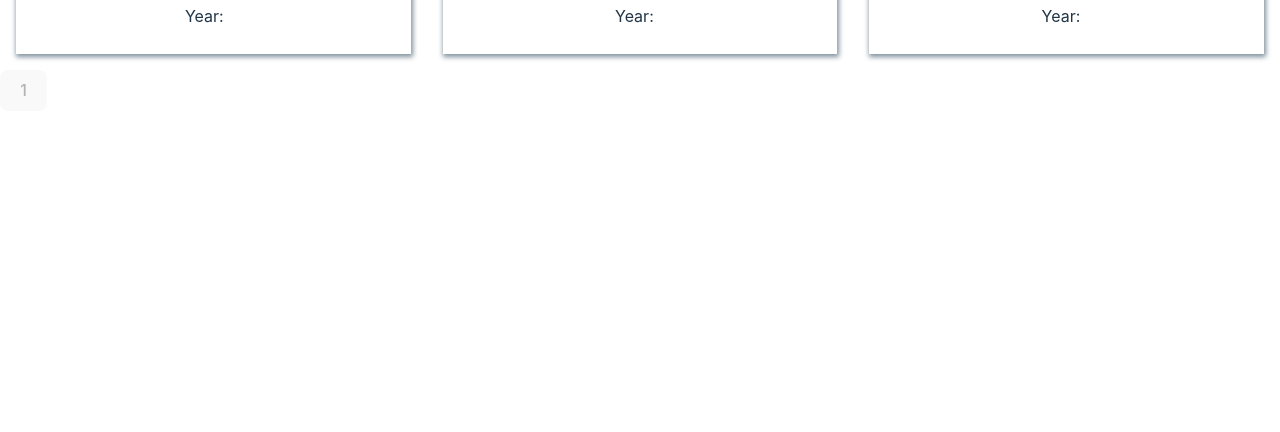
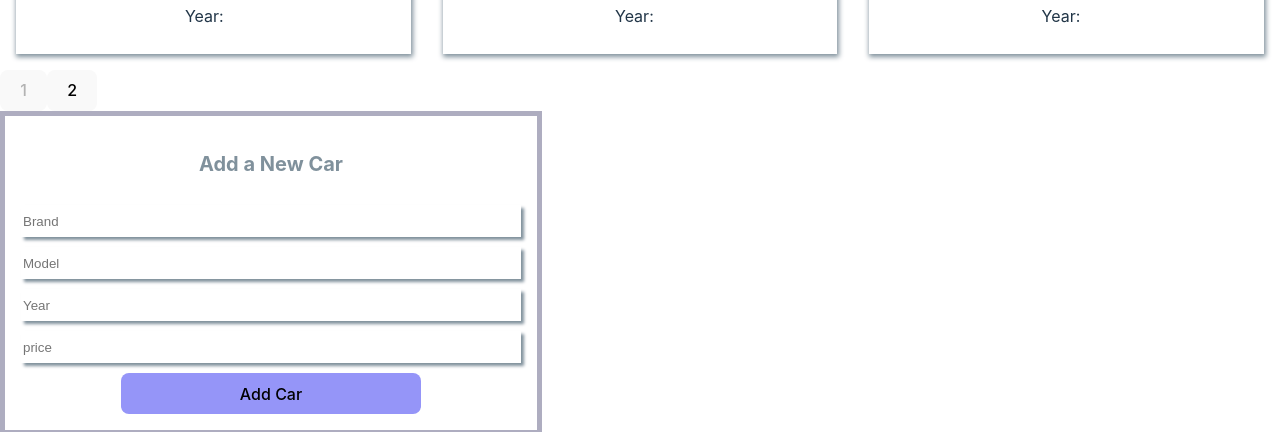
Before and after one commit to Behruz-08/Redux-Toolkit, a React (Vite) app: page / in a window 1280 px wide. Shown: the part 2387-2819 px from the top of the page. Before the commit the page ends 2498 px from the top, so only its background shows below. Built offline with nearby package versions, Linux system fonts and the light colour scheme.

Commit message:
исправления которые устранили в филтрах

```diff
--- a/src/components/carGallery/CarGallery.jsx
+++ b/src/components/carGallery/CarGallery.jsx
@@ -1,123 +1,130 @@
-// import React from "react";
-// import style from "./CarGallery.module.css"
-// import { useSelector, useDispatch } from "react-redux";
-// import {
-//   setFilterBrand,
-//   setPage,
-//   setNewCar,
-//   addCar,
-// } from "../../../src/features/carsGallery/CarsGallerySlices";
-// import CarCard from "../carsCard/CarsCard";
-// import Filters from "../filters/CarsFilters";
-// import Pagination from "../paginations/Paginations";
-
-// const CarGallery = () => {
-//   const filterBrand = useSelector((state) => state.carGallery.filterBrand);
-//   const page = useSelector((state) => state.carGallery.page);
-//   const newCar = useSelector((state) => state.carGallery.newCar);
-//   const allCars = useSelector((state) => state.carGallery.allCars);
-//   const carsPerPage = useSelector((state) => state.carGallery.carsPerPage);
-//   const dispatch = useDispatch();
-
-//   const handleFilterChange = (brand) => {
-//     dispatch(setFilterBrand(brand));
-//   };
 
 
+// // import React, {useState} from "react";
+// // import style from "./CarGallery.module.css";
+// // import { useSelector, useDispatch } from "react-redux";
+// // import {
+// //   setFilterBrand,
+// //   setFilterModel,
+// //   setFilterPrice,
+// //   setPage,
+// //   setNewCar,
+// //   addCar,
+// // } from "../../../src/features/carsGallery/CarsGallerySlices";
+// // import CarCard from "../carsCard/CarsCard";
+// // import Filters from "../filters/CarsFilters";
+// // import Pagination from "../paginations/Paginations";
+
+// // const CarGallery = () => {
+// //   const filterBrand = useSelector((state) => state.carGallery.filterBrand);
+// //   const filterModel = useSelector((state) => state.carGallery.filterModel);
+// //   const filterPrice = useSelector((state) => state.carGallery.filterPrice);
+// //   const page = useSelector((state) => state.carGallery.page);
+
+// //   const newCar = useSelector((state) => state.carGallery.newCar);
+// //   const allCars = useSelector((state) => state.carGallery.allCars);
+// //   const carsPerPage = useSelector((state) => state.carGallery.carsPerPage);
+// //   const dispatch = useDispatch();
+
+// //   const [newCarInput, setNewCarInput] = useState({ brand: '', model: '', price: '' });
+
+// //   const filterCars = (cars) => {
+// //     return cars.filter((car) => {
+// //       const brandMatch = filterBrand === "" || car.brand === filterBrand;
+// //       const modelMatch = filterModel === "" || (car.model && car.model.toLowerCase().includes(filterModel.toLowerCase()));
+// //       const priceMatch = filterPrice === "" || car.price <= parseFloat(filterPrice);
+
+// //       return brandMatch && modelMatch && priceMatch;
+// //     });
+// //   };
+
+// //   const handleFilterBrandChange = (brand) => {
+// //     dispatch(setFilterBrand(brand));
+// //   };
+
+// //   const handleFilterModelChange = (model) => {
+// //     dispatch(setFilterModel(model));
+// //   };
+
+// //   const handleFilterPriceChange = (price) => {
+// //     dispatch(setFilterPrice(price));
+// //   };
+
+// //   const handlePageChange = (pageNumber) => {
+// //     dispatch(setPage(pageNumber));
+// //   };
+
+// //   // const handleAddCar = () => {
+// //   //   dispatch(addCar(newCarInput));
+
+// //   //   setNewCarInput({ brand: '', model: '', price: '' });
+// //   // };
+
+// //   const handleAddCar = () => {
+// //     dispatch(addCar(newCarInput));
+// //     dispatch(setNewCar(true)); // Assuming setNewCar sets the flag to true
+// //     setNewCarInput({ brand: '', model: '', price: '' });
+// //   };
 
 
-//   const handlePageChange = (pageNumber) => {
-//     dispatch(setPage(pageNumber));
-//   };
+// //   const paginatedCars = filterCars(allCars)
+// //     .slice((page - 1) * carsPerPage, page * carsPerPage);
 
-//   const handleInputChange = (e) => {
-//     const { name, value } = e.target;
-//     dispatch(setNewCar({ ...newCar, [name]: value }));
+// //   return (
+// //     <div className={style.wrapper}>
+// //       <Filters
+// //           filterModel={filterModel}
+// //           filterPrice={filterPrice}
+// //           onFilterBrandChange={handleFilterBrandChange}
+// //           onFilterModelChange={handleFilterModelChange}
+// //           onFilterPriceChange={handleFilterPriceChange}
+// //         />
 
-//   };
+// //       <div className={style.car_cards}>
+// //         {paginatedCars.map((car) => (
+// //           <CarCard key={car.id} car={car} />
+// //         ))}
+// //       </div>
 
-//   const handleAddCar = () => {
-//     dispatch(addCar(newCar));
-//   };
+// //       <Pagination
+// //         currentPage={page}
+// //         totalPages={Math.ceil(filterCars(allCars).length / carsPerPage)}
+// //         onPageChange={handlePageChange}
+// //       />
 
-//   // Вычисляем пагинированные автомобили на основе текущей страницы и количества автомобилей на странице
-//   const paginatedCars = allCars
-//     .filter((car) => filterBrand === "" || car.brand === filterBrand)
-//     .slice((page - 1) * carsPerPage, page * carsPerPage);
+// //       <div className="add-car-form">
+// //         <div className={style.form}>
+// //           <h2>Add a New Car</h2>
+// //           <input
+// //             type="text"
+// //             name="brand"
+// //             value={newCarInput.brand}
+// //             onChange={(e) => setNewCarInput({...newCarInput, brand: e.target.value})}
+// //           />
+// //           <input
+// //             type="text"
+// //             name="model"
+// //             value={newCarInput.model}
+// //             onChange={(e) => setNewCarInput({...newCarInput, model: e.target.value})}
+// //           />
+// //           <input
+// //             type="number"
+// //             name="price"
+// //             value={newCarInput.price}
+// //             onChange={(e) => setNewCarInput({...newCarInput, price: e.target.value})}
+// //           />
+// //           <div className={style.btn}>
+// //             <button onClick={handleAddCar}>Add Car</button>
+// //           </div>
+// //         </div>
+// //       </div>
+// //     </div>
+// //   );
+// // };
 
+// // export default CarGallery;
 
-//   return (
-//     <div className={style.wrapper}>
-
-//     <div className={style.cars_container}>
-//       <Filters
-//         selectedBrand={filterBrand}
-//         onFilterChange={handleFilterChange}
-//         allCars={allCars} // Передаем список всех автомобилей
-//       />
-//       <div className={style.car_cards}>
-//         {paginatedCars.map((car) => (
-//           <CarCard  key={car.id} car={car} price={car.price} />
-//         ))}
-//       </div>
-//       <Pagination
-//         currentPage={page}
-//         totalPages={Math.ceil(
-//           allCars.filter(
-//             (car) => filterBrand === "" || car.brand === filterBrand
-//           ).length / carsPerPage
-//         )}
-//         onPageChange={handlePageChange}
-//       />
-//       <div className="add-car-form">
-//         <div className={style.form}>
-//         <h2>Add a New Car</h2>
-
-//         <input
-//           type="text"
-//           name="brand"
-//           placeholder="Brand"
-//           value={newCar.brand}
-//           onChange={handleInputChange}
-//         />
-//         <input
-//           type="text"
-//           name="model"
-//           placeholder="Model"
-//           value={newCar.model}
-//           onChange={handleInputChange}
-//         />
-//         <input
-//           type="text"
-//           name="year"
-//           placeholder="Year"
-//           value={newCar.year}
-//           onChange={handleInputChange}
-//         />
-//         <input
-//           type="text"
-//           name="price"
-//           placeholder="price"
-//           value={newCar.price}
-//           onChange={handleInputChange}
-//         />
-//         <div className={style.btn}>
-
-//         <button onClick={handleAddCar}>Add Car</button>
-//         </div>
-//         </div>
-//       </div>
-//     </div>
-//     </div>
-//   );
-// };
-
-// export default CarGallery;
-
-
-// Компонент CarGallery.jsx
-
-// import React from "react";
+// import React, { useState, useEffect } from "react";
 // import style from "./CarGallery.module.css";
 // import { useSelector, useDispatch } from "react-redux";
 // import {
@@ -137,11 +144,30 @@
 //   const filterModel = useSelector((state) => state.carGallery.filterModel);
 //   const filterPrice = useSelector((state) => state.carGallery.filterPrice);
 //   const page = useSelector((state) => state.carGallery.page);
-//   const newCar = useSelector((state) => state.carGallery.newCar);
+//   const newCar = useSelector((state) => state.carGallery.newCar); // Добавлено получение флага newCar
 //   const allCars = useSelector((state) => state.carGallery.allCars);
 //   const carsPerPage = useSelector((state) => state.carGallery.carsPerPage);
 //   const dispatch = useDispatch();
 
+//   const [newCarInput, setNewCarInput] = useState({ brand: '', model: '', price: '' });
+
+//   // Обработка флага newCar
+//   useEffect(() => {
+//     if (newCar) {
+//       dispatch(setPage(1)); // Переход на первую страницу после добавления нового автомобиля
+//       dispatch(setNewCar(false)); // Сброс флага newCar после обработки
+//     }
+//   }, [newCar, dispatch]);
+
+//   const filterCars = (cars) => {
+//     return cars.filter((car) => {
+//       const brandMatch = filterBrand === "" || car.brand === filterBrand;
+//       const modelMatch = filterModel === "" || (car.model && car.model.toLowerCase().includes(filterModel.toLowerCase()));
+//       const priceMatch = filterPrice === "" || car.price <= parseFloat(filterPrice);
+
+//       return brandMatch && modelMatch && priceMatch;
+//     });
+//   };
 
 //   const handleFilterBrandChange = (brand) => {
 //     dispatch(setFilterBrand(brand));
@@ -158,56 +184,71 @@
 //   const handlePageChange = (pageNumber) => {
 //     dispatch(setPage(pageNumber));
 //   };
-//   // Функция для фильтрации автомобилей
-//   const filterCars = (cars) => {
-//     return cars.filter((car) => {
-//       // Фильтрация по бренду
-//       const brandMatch = filterBrand === "" || car.brand === filterBrand;
-//       // Фильтрация по модели
-//       const modelMatch =
-//         filterModel === "" || car.model.toLowerCase().includes(filterModel.toLowerCase());
-//       // Фильтрация по цене
-//       const priceMatch = filterPrice === "" || car.price <= parseFloat(filterPrice);
 
-//       return brandMatch && modelMatch && priceMatch;
-//     });
+//   const handleAddCar = () => {
+//     dispatch(addCar(newCarInput));
+//     setNewCarInput({ brand: '', model: '', price: '' });
 //   };
 
-//   // Вычисляем пагинированные автомобили на основе текущей страницы и количества
-//   // автомобилей на странице
 //   const paginatedCars = filterCars(allCars)
 //     .slice((page - 1) * carsPerPage, page * carsPerPage);
 
 //   return (
 //     <div className={style.wrapper}>
-
 //       <Filters
-//   filterBrand={filterBrand}
-//   filterModel={filterModel}
-//   filterPrice={filterPrice}
-//   onFilterBrandChange={handleFilterBrandChange}
-//   onFilterModelChange={handleFilterModelChange}
-//   onFilterPriceChange={handleFilterPriceChange}
-// />
-
+//           filterModel={filterModel}
+//           filterPrice={filterPrice}
+//           onFilterBrandChange={handleFilterBrandChange}
+//           onFilterModelChange={handleFilterModelChange}
+//           onFilterPriceChange={handleFilterPriceChange}
+//         />
 
 //       <div className={style.car_cards}>
 //         {paginatedCars.map((car) => (
 //           <CarCard key={car.id} car={car} />
 //         ))}
 //       </div>
+
 //       <Pagination
-//        currentPage={page}
-//   totalPages={Math.ceil(filterCars(allCars).length / carsPerPage)}
-//   onPageChange={handlePageChange}
-//        />
+//         currentPage={page}
+//         totalPages={Math.ceil(filterCars(allCars).length / carsPerPage)}
+//         onPageChange={handlePageChange}
+//       />
+
+//       <div className="add-car-form">
+//         <div className={style.form}>
+//           <h2>Add a New Car</h2>
+//           <input
+//             type="text"
+//             name="brand"
+//             value={newCarInput.brand}
+//             onChange={(e) => setNewCarInput({...newCarInput, brand: e.target.value})}
+//           />
+//           <input
+//             type="text"
+//             name="model"
+//             value={newCarInput.model}
+//             onChange={(e) => setNewCarInput({...newCarInput, model: e.target.value})}
+//           />
+//           <input
+//             type="number"
+//             name="price"
+//             value={newCarInput.price}
+//             onChange={(e) => setNewCarInput({...newCarInput, price: e.target.value})}
+//           />
+//           <div className={style.btn}>
+//             <button onClick={handleAddCar}>Add Car</button>
+//           </div>
+//         </div>
+//       </div>
 //     </div>
 //   );
 // };
 
 // export default CarGallery;
 
-import React from "react";
+
+import React, { useState, useEffect } from "react";
 import style from "./CarGallery.module.css";
 import { useSelector, useDispatch } from "react-redux";
 import {
@@ -222,18 +263,35 @@ import CarCard from "../carsCard/CarsCard";
 import Filters from "../filters/CarsFilters";
 import Pagination from "../paginations/Paginations";
 
-
 const CarGallery = () => {
   const filterBrand = useSelector((state) => state.carGallery.filterBrand);
   const filterModel = useSelector((state) => state.carGallery.filterModel);
   const filterPrice = useSelector((state) => state.carGallery.filterPrice);
   const page = useSelector((state) => state.carGallery.page);
-
   const newCar = useSelector((state) => state.carGallery.newCar);
   const allCars = useSelector((state) => state.carGallery.allCars);
   const carsPerPage = useSelector((state) => state.carGallery.carsPerPage);
   const dispatch = useDispatch();
 
+  const [newCarInput, setNewCarInput] = useState({ brand: '', model: '', price: '' });
+
+  useEffect(() => {
+    if (newCar) {
+      dispatch(addCar(newCarInput));
+      dispatch(setNewCar(false)); // Сбросить флаг после добавления нового автомобиля
+      setNewCarInput({ brand: '', model: '', price: '' });
+    }
+  }, [newCar, dispatch, newCarInput]);
+
+  const filterCars = (cars) => {
+    return cars.filter((car) => {
+      const brandMatch = filterBrand === "" || car.brand === filterBrand;
+      const modelMatch = filterModel === "" || (car.model && car.model.toLowerCase().includes(filterModel.toLowerCase()));
+      const priceMatch = filterPrice === "" || (car.price <= parseFloat(filterPrice));
+
+      return brandMatch && modelMatch && priceMatch;
+    });
+  };
 
   const handleFilterBrandChange = (brand) => {
     dispatch(setFilterBrand(brand));
@@ -247,34 +305,38 @@ const CarGallery = () => {
     dispatch(setFilterPrice(price));
   };
 
+  // const handleInputChange = (e) => {
+  //   const { name, value } = e.target;
+  //   dispatch(setNewCar({ ...newCar, [name]: value }));
+
+  // };
+
+const handleInputChange = (e) => {
+  const { name, value } = e.target;
+  setNewCarInput({ ...newCarInput, [name]: value });
+};
+
+
+const handleAddCar = () => {
+  dispatch(addCar(newCarInput));
+  setNewCarInput({ brand: '', model: '', price: '' });
+};
+
+  // const handleAddCar = () => {
+  //   dispatch(addCar(newCar));
+  // };
+
   const handlePageChange = (pageNumber) => {
     dispatch(setPage(pageNumber));
   };
-  // Функция для фильтрации автомобилей
-  const filterCars = (cars) => {
-    return cars.filter((car) => {
-      // Фильтрация по бренду
-      const brandMatch = filterBrand === "" || car.brand === filterBrand;
-      // Фильтрация по модели
-      const modelMatch =
-        filterModel === "" || car.model.toLowerCase().includes(filterModel.toLowerCase());
-      // Фильтрация по цене
-      const priceMatch = filterPrice === "" || car.price <= parseFloat(filterPrice);
 
-      return brandMatch && modelMatch && priceMatch;
-    });
-  };
 
-  // Вычисляем пагинированные автомобили на основе текущей страницы и количества
-  // автомобилей на странице
   const paginatedCars = filterCars(allCars)
     .slice((page - 1) * carsPerPage, page * carsPerPage);
 
   return (
     <div className={style.wrapper}>
-
       <Filters
-  filterBrand={filterBrand}
           filterModel={filterModel}
           filterPrice={filterPrice}
           onFilterBrandChange={handleFilterBrandChange}
@@ -282,17 +344,56 @@ const CarGallery = () => {
           onFilterPriceChange={handleFilterPriceChange}
         />
 
-
       <div className={style.car_cards}>
         {paginatedCars.map((car) => (
           <CarCard key={car.id} car={car} />
         ))}
       </div>
+
       <Pagination
         currentPage={page}
         totalPages={Math.ceil(filterCars(allCars).length / carsPerPage)}
         onPageChange={handlePageChange}
       />
+
+<div className="add-car-form">
+        <div className={style.form}>
+        <h2>Add a New Car</h2>
+
+        <input
+          type="text"
+          name="brand"
+          placeholder="Brand"
+          value={newCar.brand}
+          onChange={handleInputChange}
+        />
+        <input
+          type="text"
+          name="model"
+          placeholder="Model"
+          value={newCar.model}
+          onChange={handleInputChange}
+        />
+        <input
+          type="text"
+          name="year"
+          placeholder="Year"
+          value={newCar.year}
+          onChange={handleInputChange}
+        />
+        <input
+          type="text"
+          name="price"
+          placeholder="price"
+          value={newCar.price}
+          onChange={handleInputChange}
+        />
+        <div className={style.btn}>
+
+        <button onClick={handleAddCar}>Add Car</button>
+        </div>
+        </div>
+      </div>
     </div>
   );
 };
```
Also changed, not shown: src/components/filters/CarsFilters.jsx (+3 -65 lines), src/features/carsGallery/CarsGallerySlices.js (+11 -1 lines). Lines whose indentation alone changed are shown as unchanged.
